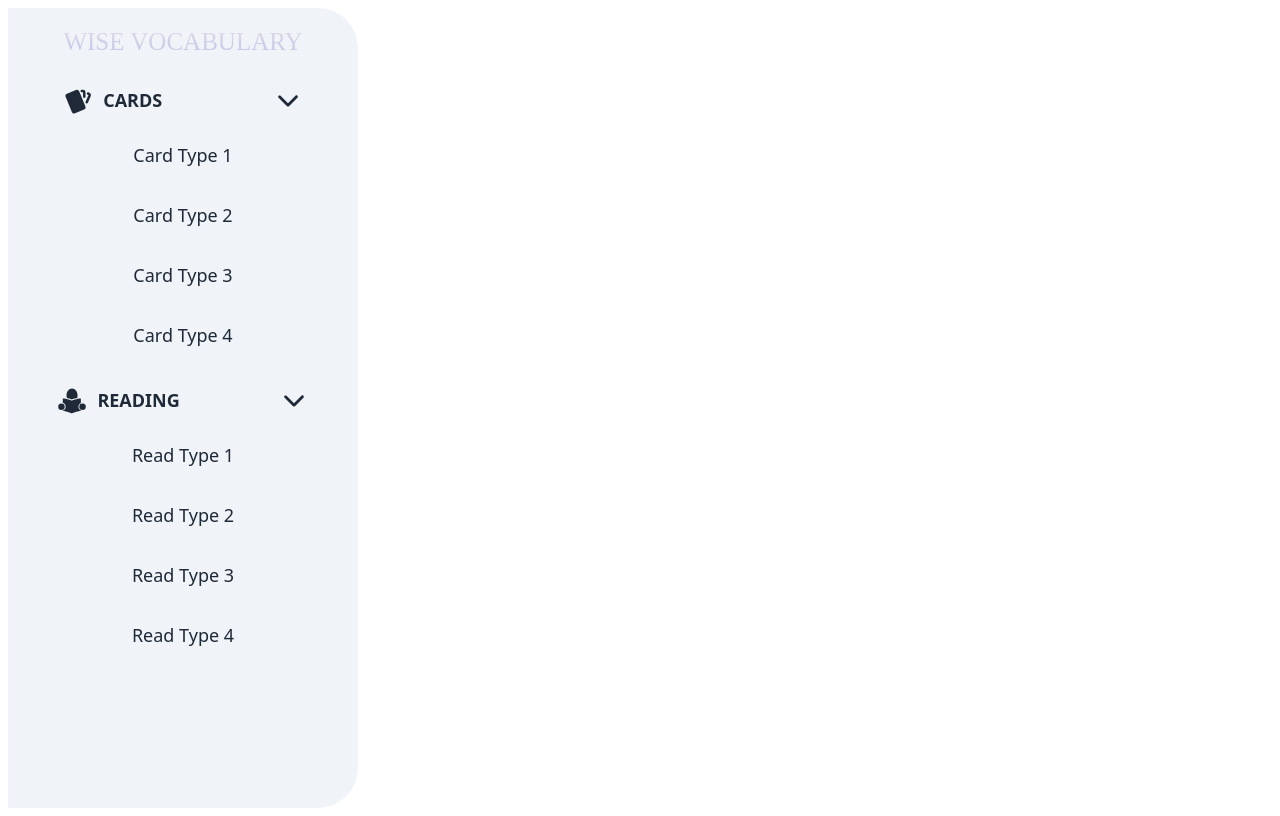
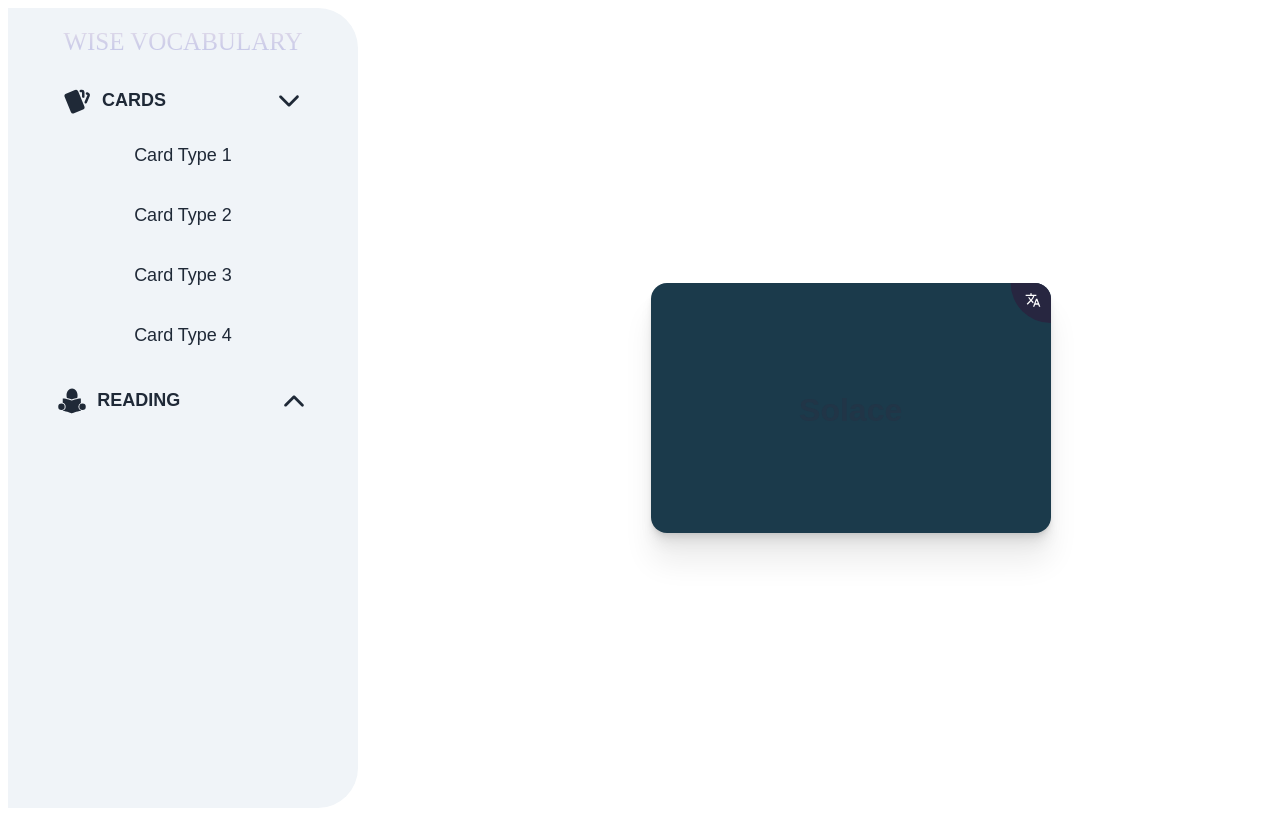
Before and after one commit to bilgekosee/vocabulary-card-api, a React (Vite) app: page /card-type-4 in a window 1280 px wide. Built offline with nearby package versions, Linux system fonts and the light colour scheme; a web font is replaced by a local one.

Commit message:
card 4 eklendi

```diff
--- a/src/App.jsx
+++ b/src/App.jsx
@@ -4,6 +4,7 @@ import Sidebar from "./sidebar/sidebar";
 import VocabularyCardOne from "./cards/VocabularyType1/VocabularyType1";
 import VocabularyCardSecond from "./cards/VocabularyType2/VocabularyType2";
 import VocabularyCardThird from "./cards/VocabularyType3/VocabularyType3";
+import VocabularyCardFourth from "./cards/VocabularyType4/VocabularyType4";
 
 function App() {
   return (
@@ -15,6 +16,7 @@ function App() {
             <Route path="/card-type-1" element={<VocabularyCardOne />} />
             <Route path="/card-type-2" element={<VocabularyCardSecond />} />
             <Route path="/card-type-3" element={<VocabularyCardThird />} />
+            <Route path="/card-type-4" element={<VocabularyCardFourth />} />
           </Routes>
         </div>
       </div>
--- /dev/null
+++ b/src/cards/VocabularyType4/VocabularyType4.css
@@ -0,0 +1,83 @@
+body {
+  background-color: #26a6e0;
+  font-family: "Nunito", sans-serif;
+}
+
+.container-card-fourth {
+  display: flex;
+  justify-content: center;
+  align-items: center;
+  height: 100vh;
+}
+
+.card-fourth {
+  position: relative;
+  height: 250px;
+  width: 400px;
+  padding: 1rem 2rem;
+  margin: 1rem;
+  border-radius: 1rem;
+  background-color: #1b3a4b;
+  box-shadow: 0 0.8px 0.8px rgba(0, 0, 0, 0.02), 0 2px 2px rgba(0, 0, 0, 0.028),
+    0 3.8px 3.8px rgba(0, 0, 0, 0.035), 0 6.7px 6.7px rgba(0, 0, 0, 0.042),
+    0 12.5px 12.5px rgba(0, 0, 0, 0.05), 0 30px 30px rgba(0, 0, 0, 0.07);
+  display: grid;
+  place-items: center;
+  text-align: center;
+}
+
+.card-fourth h1 {
+  font-size: 2rem;
+  margin-bottom: 1rem;
+}
+
+.card-fourth-info {
+  display: inline-block;
+  position: absolute;
+  top: 0;
+  right: -6px;
+  padding: 0.5rem 1rem;
+  border-radius: 50%;
+  cursor: pointer;
+  z-index: 2;
+  color: white;
+  font-weight: bold;
+  transition: opacity 300ms ease-in-out;
+}
+
+.card-fourth-info:hover {
+  opacity: 0;
+}
+
+.card-fourth-answer {
+  display: grid;
+  place-items: center;
+  position: absolute;
+  top: 0;
+  left: 0;
+  right: 0;
+  bottom: 0;
+  padding: 2em;
+  height: 100%;
+  border-radius: 1rem;
+  background-color: #272640;
+  clip-path: circle(12% at 100% 0%);
+  transition: all 300ms ease-in-out;
+  z-index: 1;
+}
+
+.card-fourth-info:hover + .card-fourth-answer {
+  clip-path: circle(150% at 100% 0%);
+  background-color: #312244;
+}
+
+.card-fourth-answer p {
+  color: white;
+  font-size: 1.25rem;
+  font-weight: 500;
+}
+.card-fourth-answer p:first-of-type {
+  margin-top: 0;
+  padding: 0;
+  border-top: none;
+}
--- /dev/null
+++ b/src/cards/VocabularyType4/VocabularyType4.jsx
@@ -0,0 +1,23 @@
+import "./VocabularyType4.css";
+import { MdTranslate } from "react-icons/md";
+
+const VocabularyCardFourth = () => {
+  return (
+    <div className="container-card-fourth">
+      <div className="card-fourth">
+        <h1>Solace</h1>
+        <span className="card-fourth-info">
+          <MdTranslate />
+        </span>
+        <div className="card-fourth-answer">
+          <p>
+            Üzüntü veya sıkıntı anında içini biraz olsun rahatlatan şey, huzur,
+            teselli
+          </p>
+        </div>
+      </div>
+    </div>
+  );
+};
+
+export default VocabularyCardFourth;
--- a/src/sidebar/sidebar.jsx
+++ b/src/sidebar/sidebar.jsx
@@ -8,7 +8,7 @@ import { useNavigate } from "react-router-dom";
 const Header = () => {
   const [isOpen, setİsOpen] = useState(true);
   const [open, setOpen] = useState(true);
-  const [readinOpen, setReadingOpen] = useState(true);
+  const [readinOpen, setReadingOpen] = useState(false);
 
   const navigate = useNavigate();
 
@@ -52,7 +52,7 @@ const Header = () => {
             <li onClick={() => navigate("/card-type-1")}>Card Type 1</li>
             <li onClick={() => navigate("/card-type-2")}>Card Type 2</li>
             <li onClick={() => navigate("/card-type-3")}>Card Type 3</li>
-            <li>Card Type 4</li>
+            <li onClick={() => navigate("/card-type-4")}>Card Type 4</li>
           </ul>
         )}
       </div>
```
